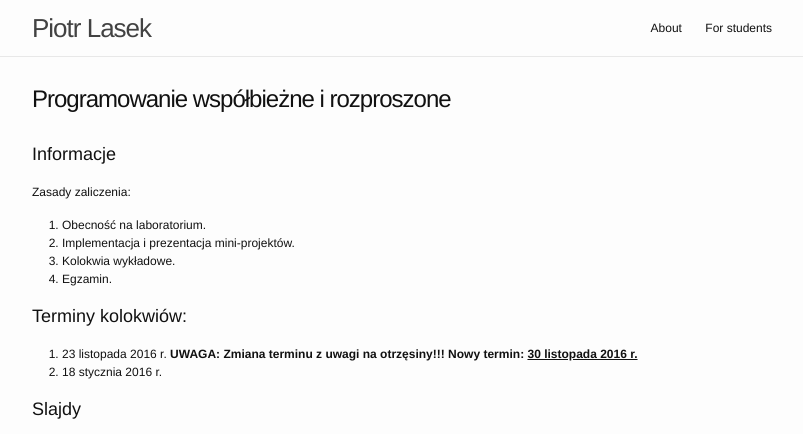
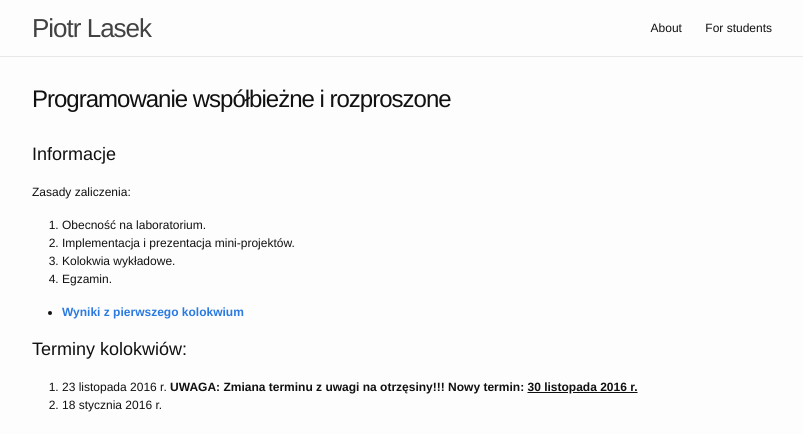
Before and after one commit to piotrlasek/piotrlasek.github.io, a Jekyll site: the page built from for-students/pwir2016.md, in a window 1280 px wide and 900 px high, cut to the strip 0-434 px from the top of the window. Shown: the whole strip, without its empty margins (238-1041 px from the left). Built offline with Jekyll 4.4.1, drawn with Linux system fonts in a browser that asks for light colours.

Commit message:
some changes

```diff
--- a/for-students/pwir2016.md
+++ b/for-students/pwir2016.md
@@ -14,6 +14,8 @@ Zasady zaliczenia:
 3. Kolokwia wykładowe.
 4. Egzamin.
 
+* [<b>Wyniki z pierwszego kolokwium</b>](pwir-wyniki-2016.pdf)
+
 # Terminy kolokwiów:
 
 1. 23 listopada 2016 r. <b>UWAGA: Zmiana terminu z uwagi na otrzęsiny!!! Nowy termin: <u>30 listopada 2016 r.</u></b>
```
Also changed, not shown: 12 other files.
